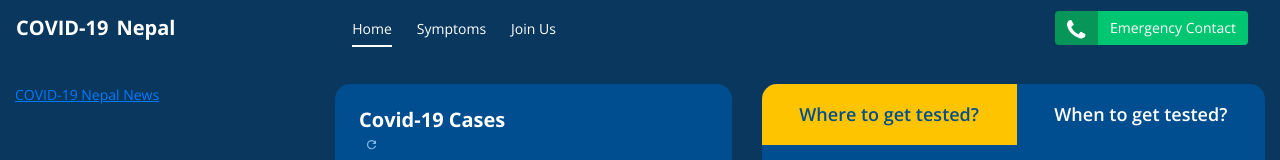
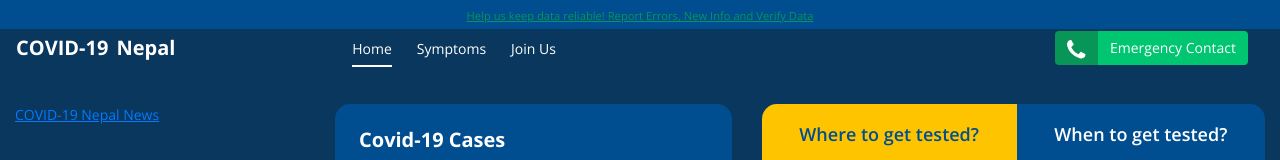
Before and after one commit to Fusemachines/covid-nepal-web, a React (Create React App) app: page / in a window 1280 px wide. Shown: the top 160 px of the page. Built offline with nearby package versions, Linux system fonts and the light colour scheme; no server answers.

Commit message:
top message bar added

```diff
--- a/src/components/Navbar/Navbar.tsx
+++ b/src/components/Navbar/Navbar.tsx
@@ -1,5 +1,5 @@
 import React, { FC, useState, useEffect } from 'react';
-import { Navbar as Navigation, Nav } from 'react-bootstrap';
+import { Navbar as Navigation, Nav, Alert } from 'react-bootstrap';
 import { Link, useLocation, useHistory } from 'react-router-dom';
 
 import * as routes from 'src/constants/routes';
@@ -15,6 +15,8 @@ interface INavbarProps {
 }
 
 const Navbar: FC<INavbarProps> = props => {
+  const [show, setShow] = useState(true);
+
   const { toggleSidebar } = props;
   const location = useLocation();
   // const history = useHistory();
@@ -46,6 +48,12 @@ const Navbar: FC<INavbarProps> = props => {
 
   return (
     <React.Fragment>
+      <div className="text-center bg-bluelight py-1 covid-alert">
+        <a className="small" href="https://bit.ly/covidnepal_report_error_newinfo" target="blank">
+          Help us keep data reliable! Report Errors, New Info and Verify Data
+        </a>
+      </div>
+
       <Navigation collapseOnSelect expand="lg" fixed="top" bg="dark" variant="dark">
         <Link to={routes.DASHBOARD}>
           <Navigation.Brand className="font-weight-bold">
--- a/src/scss/style.min.scss
+++ b/src/scss/style.min.scss
@@ -6,7 +6,7 @@ body {
     background: #0A375D;
     color: #ffffff;
     font-size: 14px;
-    padding-top: 60px;
+    padding-top: 80px;
 }
 
 :-moz-focusring {
@@ -44,6 +44,17 @@ body {
 .btn-green {
     background: #079558;
     color: #ffffff;
+}
+
+.covid-alert {
+    position: absolute;
+    top: 0;
+    width: 100%;
+    z-index: 1031;
+
+    a {
+        color: #079558;
+    }
 }
 
 // language
@@ -100,7 +111,10 @@ body {
     background: #FFC400;
 }
 
-.navbar-dark  .navbar-nav {
+.navbar-dark  {
+    top: 20px;
+
+    .navbar-nav {
         margin-left: 15%;
 
         .nav-link {
@@ -127,6 +141,7 @@ body {
             &.active:after {
                 content: "";
                 width: 100%;
+            }
         }
     }
 }
```
Lines whose indentation alone changed are shown as unchanged.
